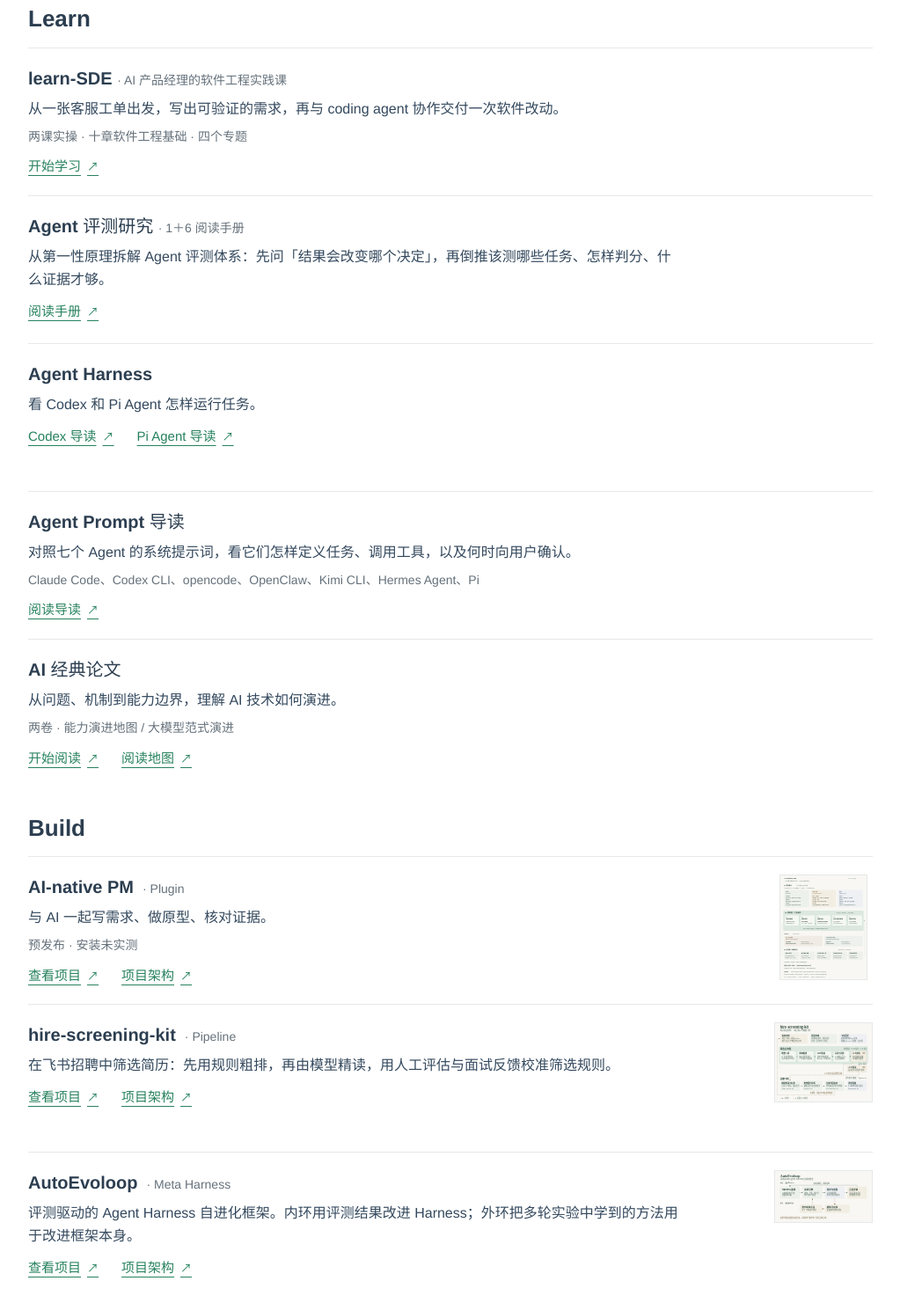
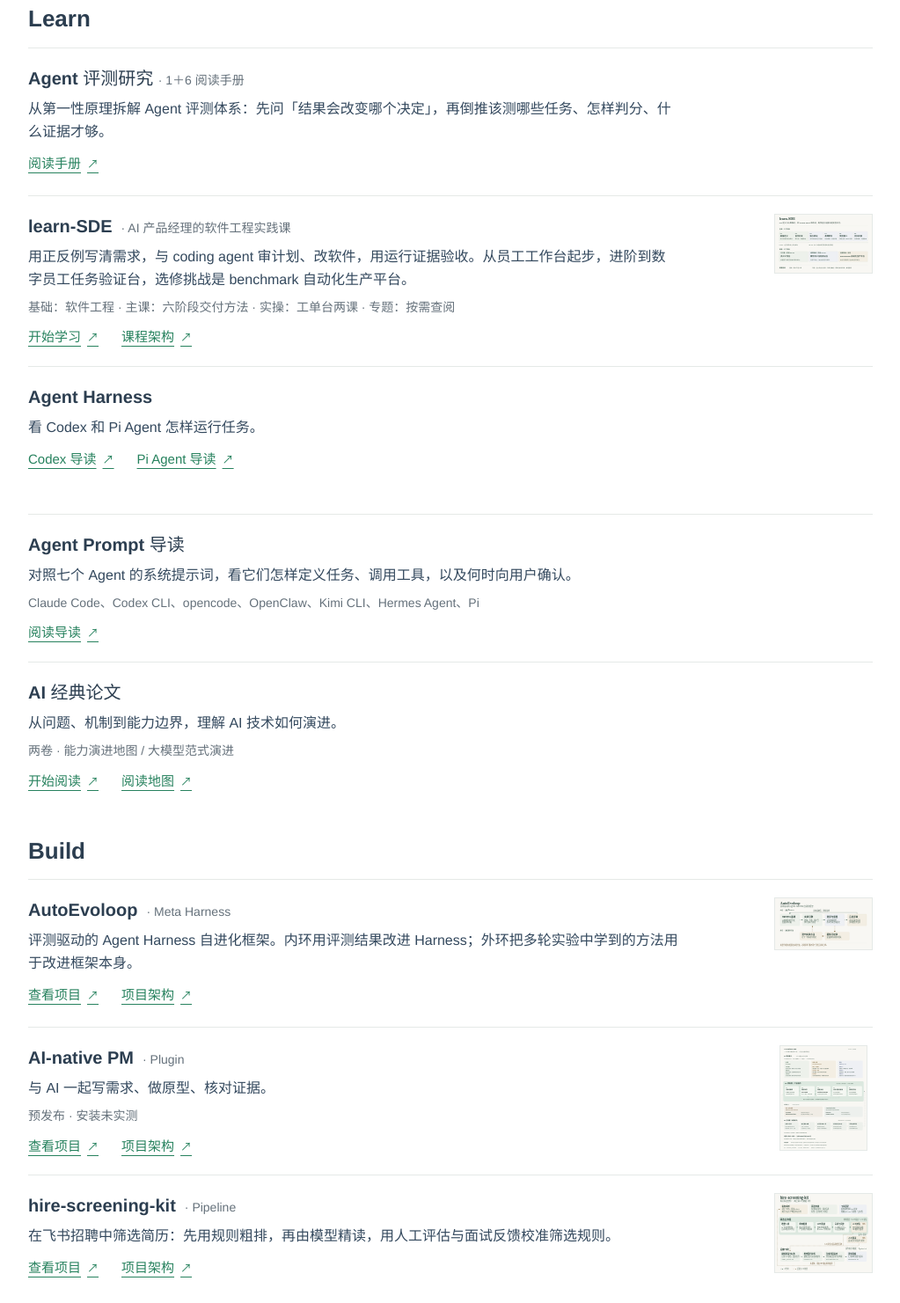
Before and after one commit to shihao-zhang/zyxooo-lab, a plain HTML site: page index.html in a window 1280 px wide. Shown: the part 127-1608 px from the top of the page at 88% size, without its empty margins (128-1151 px from the left). Drawn offline with Linux system fonts and the light colour scheme.

Commit message:
Show the learn-SDE course map and reorder Learn and Build

```diff
--- a/index.html
+++ b/index.html
@@ -96,15 +96,25 @@
       <section id="learning" aria-labelledby="learning-title">
         <h2 class="section-title" id="learning-title">Learn</h2>
         <article class="entry">
-          <h3>learn-SDE <span class="byline">· AI 产品经理的软件工程实践课</span></h3>
-          <p>从一张客服工单出发，写出可验证的需求，再与 coding agent 协作交付一次软件改动。</p>
-          <p class="meta">两课实操 · 十章软件工程基础 · 四个专题</p>
-          <div class="links"><a href="https://github.com/shihao-zhang/learn-SDE" target="_blank" rel="noopener noreferrer">开始学习 <span class="arrow" aria-hidden="true">↗</span></a></div>
-        </article>
-        <article class="entry">
           <h3>Agent 评测研究 <span class="byline">· 1＋6 阅读手册</span></h3>
           <p>从第一性原理拆解 Agent 评测体系：先问「结果会改变哪个决定」，再倒推该测哪些任务、怎样判分、什么证据才够。</p>
           <div class="links"><a href="agent-evaluation.html" target="_blank" rel="noopener">阅读手册 <span class="arrow" aria-hidden="true">↗</span></a></div>
+        </article>
+        <article class="entry project">
+          <div class="project-copy">
+            <h3>learn-SDE <span class="byline">· AI 产品经理的软件工程实践课</span></h3>
+            <p>用正反例写清需求，与 coding agent 审计划、改软件，用运行证据验收。从员工工作台起步，进阶到数字员工任务验证台，选修挑战是 benchmark 自动化生产平台。</p>
+            <p class="meta">基础：软件工程 · 主课：六阶段交付方法 · 实操：工单台两课 · 专题：按需查阅</p>
+            <div class="links">
+              <a href="https://github.com/shihao-zhang/learn-SDE" target="_blank" rel="noopener noreferrer">开始学习 <span class="arrow" aria-hidden="true">↗</span></a>
+              <a href="assets/learn-sde-course-map.svg" target="_blank" rel="noopener">课程架构 <span class="arrow" aria-hidden="true">↗</span></a>
+            </div>
+          </div>
+          <figure>
+            <a class="diagram-link" href="assets/learn-sde-course-map.svg" target="_blank" rel="noopener" aria-label="查看 learn-SDE 课程架构原图（新窗口）">
+              <img src="assets/learn-sde-course-map.svg" width="1200" height="730" alt="六阶段主课与三个实践项目：工作台已开放，验证台为后续结项，评测包生产平台为待定挑战。">
+            </a>
+          </figure>
         </article>
         <article class="entry">
           <h3>Agent Harness</h3>
@@ -132,6 +142,21 @@
       </section>
       <section class="practice" id="practice" aria-labelledby="practice-title">
         <h2 class="section-title" id="practice-title">Build</h2>
+        <article class="project">
+          <div class="project-copy">
+            <h3>AutoEvoloop <span class="byline">· Meta Harness</span></h3>
+            <p>评测驱动的 Agent Harness 自进化框架。内环用评测结果改进 Harness；外环把多轮实验中学到的方法用于改进框架本身。</p>
+            <div class="links">
+              <a href="https://github.com/yoolee-agent-evoloop/auto-evoloop-registry" target="_blank" rel="noopener noreferrer">查看项目 <span class="arrow" aria-hidden="true">↗</span></a>
+              <a href="assets/auto-evoloop-architecture.svg" target="_blank" rel="noopener">项目架构 <span class="arrow" aria-hidden="true">↗</span></a>
+            </div>
+          </div>
+          <figure>
+            <a class="diagram-link" href="assets/auto-evoloop-architecture.svg" target="_blank" rel="noopener" title="查看项目架构原图" aria-label="查看 AutoEvoloop 项目架构原图（新窗口）">
+              <img src="assets/auto-evoloop-architecture.svg" width="1200" height="628" alt="AutoEvoloop 双环：内环用评测和评审更新 Harness 基线；外环从多轮实验中提炼元经验，改进实验方法，再用后续实验验证。">
+            </a>
+          </figure>
+        </article>
         <article class="project">
           <div class="project-copy">
             <h3>AI-native PM <span class="byline">· Plugin</span></h3>
@@ -165,21 +190,6 @@
             <p class="sr-only" id="hire-diagram-description">投递从飞书招聘进入私有工作区，先经规则粗排，再经模型精读。筛选结果经人工确认后同步到飞书多维表格，由招聘团队复核和跟进。人工评估与面试结果用于回归核对；规则调整先模拟，再由人确认。</p>
           </figure>
         </article>
-        <article class="project">
-          <div class="project-copy">
-            <h3>AutoEvoloop <span class="byline">· Meta Harness</span></h3>
-            <p>评测驱动的 Agent Harness 自进化框架。内环用评测结果改进 Harness；外环把多轮实验中学到的方法用于改进框架本身。</p>
-            <div class="links">
-              <a href="https://github.com/yoolee-agent-evoloop/auto-evoloop-registry" target="_blank" rel="noopener noreferrer">查看项目 <span class="arrow" aria-hidden="true">↗</span></a>
-              <a href="assets/auto-evoloop-architecture.svg" target="_blank" rel="noopener">项目架构 <span class="arrow" aria-hidden="true">↗</span></a>
-            </div>
-          </div>
-          <figure>
-            <a class="diagram-link" href="assets/auto-evoloop-architecture.svg" target="_blank" rel="noopener" title="查看项目架构原图" aria-label="查看 AutoEvoloop 项目架构原图（新窗口）">
-              <img src="assets/auto-evoloop-architecture.svg" width="1200" height="628" alt="AutoEvoloop 双环：内环用评测和评审更新 Harness 基线；外环从多轮实验中提炼元经验，改进实验方法，再用后续实验验证。">
-            </a>
-          </figure>
-        </article>
       </section>
     </main>
     <footer id="about" aria-labelledby="about-title">
```
Also changed, not shown: assets/learn-sde-course-map.svg (added).
